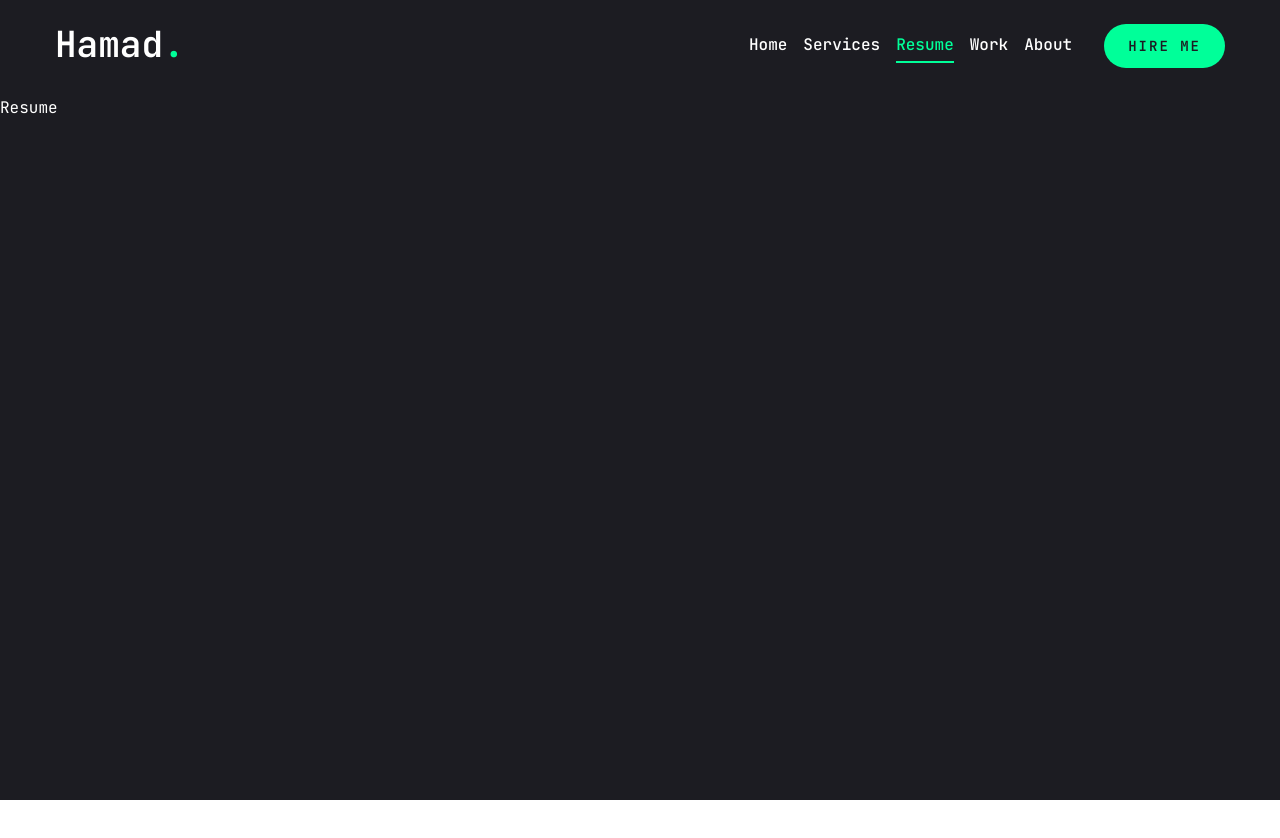
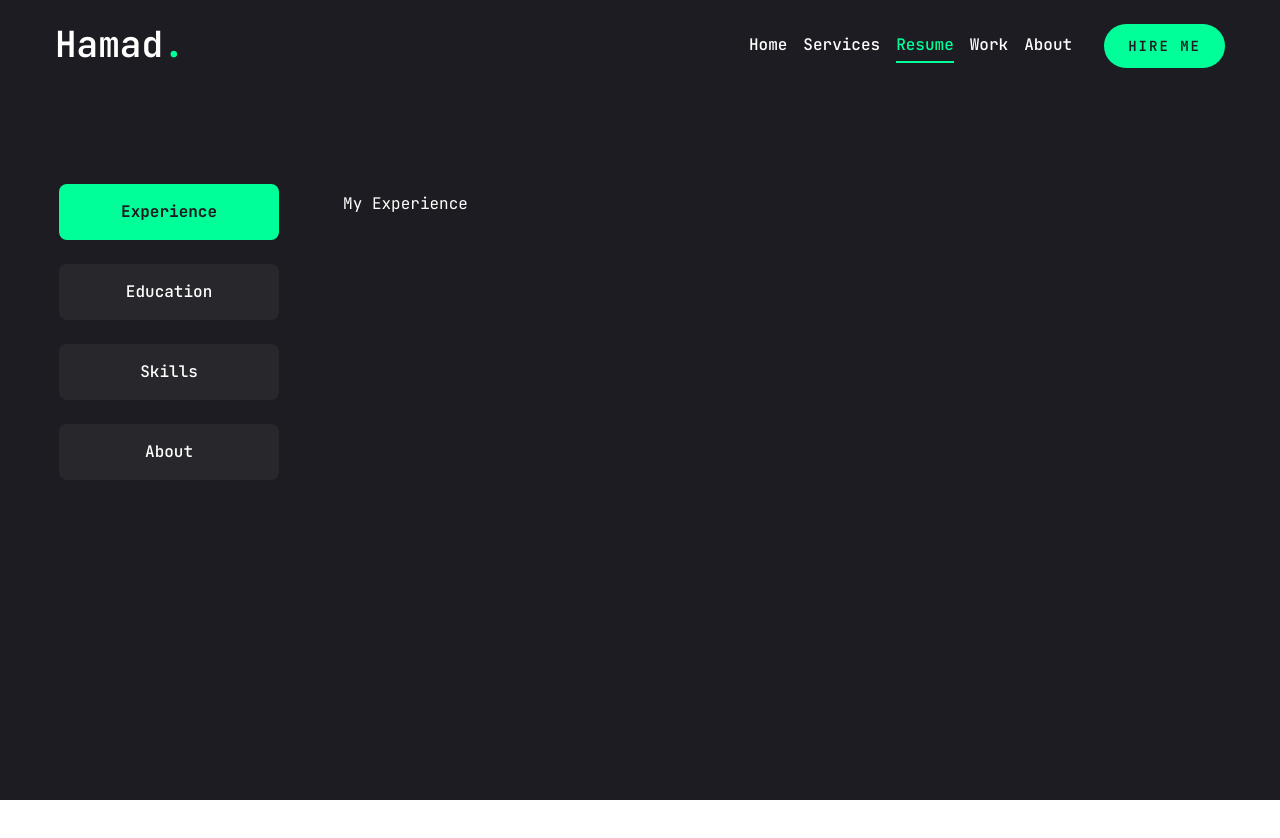
Before and after one commit to seersol92/next-js-portfolio, a Next.js app: page /resume in a window 1280 px wide. Shown: the top 838 px of the page. Built offline with nearby package versions, Linux system fonts and the light colour scheme.

Commit message:
resume tabs issues fixed

```diff
--- a/app/globals.css
+++ b/app/globals.css
@@ -20,6 +20,10 @@
         @apply text-[20px] md:text-[24px] leading-[1.1] font-semibold
     }
 
+    .tab-trigger[data-state="active"] {
+        @apply bg-accent text-primary font-bold shadow-sm;
+      }
+
     .text-outline {
         -webkit-text-stroke: 1px #ffffff;
     }
--- a/app/resume/page.tsx
+++ b/app/resume/page.tsx
@@ -1,5 +1,158 @@
+import { Tabs, TabsTrigger, TabsContent, TabsList } from "@/components/ui/tabs";
+import {
+  Tooltip,
+  TooltipTrigger,
+  TooltipProvider,
+  TooltipContent,
+} from "@/components/ui/tooltip";
+import './custom.css';
+
+const about = {
+  title: "About me",
+  description:
+    "Lorem ipsum dolor, sit amet consectetur adipisicing elit. Dolores explicabo eaque atque quae, repellat mollitia.",
+  info: [
+    {
+      fieldName: "Name",
+      fieldValue: "Hamad Hassan",
+    },
+    {
+      fieldName: "Phone",
+      fieldValue: "+92 306 705 1251",
+    },
+    {
+      fieldName: "Experince",
+      fieldValue: "8+ Years",
+    },
+    {
+      fieldName: "Eamil",
+      fieldValue: "hamad.seersol@gmail.com",
+    },
+    {
+      fieldName: "Freelance",
+      fieldValue: "Available",
+    },
+    {
+      fieldName: "Language",
+      fieldValue: "English",
+    },
+  ],
+};
+
+const experience = {
+  title: "My experince",
+  description:
+    "Lorem, ipsum dolor sit amet consectetur adipisicing elit. Laborum eaque deleniti ipsa, expedita quos molestias.",
+  info: [
+    {
+      compnay: "Seersol Inc.",
+      position: "Full Stack Developer",
+      duration: "2024 - Present",
+    },
+    {
+      compnay: "INF.se",
+      position: "Senior Laravel Developer",
+      duration: "2020 - 2023",
+    },
+    {
+      compnay: "Pixiders",
+      position: "Web Developer",
+      duration: "2018 - 2020",
+    },
+    {
+      compnay: "Tech Acdemy",
+      position: "Teacing",
+      duration: "2016 - 2017",
+    },
+  ],
+};
+
+const education = {
+  title: "My Education",
+  description:
+    "Lorem, ipsum dolor sit amet consectetur adipisicing elit. Laborum eaque deleniti ipsa, expedita quos molestias.",
+  info: [
+    {
+      compnay: "Codeacdemy",
+      degree: "Full Stack Developer Bootcamp",
+      duration: "2020",
+    },
+
+    {
+      compnay: "Tech Institute",
+      position: "Web Development Certification",
+      duration: "2016 - 2017",
+    },
+    {
+      compnay: "University Of Sargodha",
+      position: "Bachelor in Computer Science (BCS)",
+      duration: "2012 - 2016",
+    },
+  ],
+};
+
+const skills = {
+  title: "My Skills",
+  description:
+    "Lorem ipsum dolor sit amet consectetur adipisicing elit. Alias aliquid at amet laboriosam, eaque repellendus.",
+  list: [
+    {
+      icon: "",
+      name: "",
+    },
+    {
+      icon: "",
+      name: "",
+    },
+    {
+      icon: "",
+      name: "",
+    },
+    {
+      icon: "",
+      name: "",
+    },
+    {
+      icon: "",
+      name: "",
+    },
+    {
+      icon: "",
+      name: "",
+    },
+    {
+      icon: "",
+      name: "",
+    },
+    {
+      icon: "",
+      name: "",
+    },
+  ],
+};
+
 export default function page() {
-    return (
-      <main>Resume</main>
-    )
-  }
+  return (
+    <section className="min-h-[60vh] py-12 xl:py-0 flex items-center justify-center">
+      <div className="container mx-auto">
+        <Tabs
+          defaultValue="experience"
+          className="flex flex-col xl:flex-row gap-[60px]"
+        >
+          <TabsList className="flex flex-col gap-6 w-full xl:w-[300px] mx-auth xl:mx-0">
+            <TabsTrigger value="experience">Experience</TabsTrigger>
+            <TabsTrigger value="education">Education</TabsTrigger>
+            <TabsTrigger value="skills">Skills</TabsTrigger>
+            <TabsTrigger value="about">About</TabsTrigger>
+          </TabsList>
+          <div className="w-full">
+            <TabsContent value="experience">My Experience</TabsContent>
+            <TabsContent value="education">My Education</TabsContent>
+            <TabsContent value="skills">My Skills</TabsContent>
+            <TabsContent value="about">My About</TabsContent>
+          </div>
+        </Tabs>
+      </div>
+    </section>
+  );
+}
--- a/app/services/page.tsx
+++ b/app/services/page.tsx
@@ -38,9 +38,9 @@ export default function page() {
                     {service.id}
                   </div>
 
-                  <Link href={''} className="w-[60px] h-[60px] rounded-full flex justify-center items-center hover:bg-accent transition-all duration-500
+                  <Link href={''} className="w-[60px] bg-white h-[60px] rounded-full flex justify-center items-center hover:bg-accent transition-all duration-500
                    hover:-rotate-45 ">
-                    <FiArrowDownRight />
+                    <FiArrowDownRight className="text-primary text-3xl"/>
                   </Link>
                 </div>
 
--- /dev/null
+++ b/components/ui/tabs.tsx
@@ -0,0 +1,55 @@
+"use client"
+
+import * as React from "react"
+import * as TabsPrimitive from "@radix-ui/react-tabs"
+
+import { cn } from "@/lib/utils"
+
+const Tabs = TabsPrimitive.Root
+
+const TabsList = React.forwardRef<
+  React.ElementRef<typeof TabsPrimitive.List>,
+  React.ComponentPropsWithoutRef<typeof TabsPrimitive.List>
+>(({ className, ...props }, ref) => (
+  <TabsPrimitive.List
+    ref={ref}
+    className={cn(
+      "inline-flex h-auto rounded-md p-1 text-primary ",
+      className
+    )}
+    {...props}
+  />
+))
+TabsList.displayName = TabsPrimitive.List.displayName
+
+const TabsTrigger = React.forwardRef<
+  React.ElementRef<typeof TabsPrimitive.Trigger>,
+  React.ComponentPropsWithoutRef<typeof TabsPrimitive.Trigger>
+>(({ className, ...props }, ref) => (
+  <TabsPrimitive.Trigger
+    ref={ref}
+    className={cn(
+      " tab-trigger inline-flex  items-center w-full bg-[#27272c] hover:bg-accent-hover justify-center whitespace-nowrap text-white rounded-lg p-3 text-balance font-medium ring-offset-white transition-all  data-[state-active]:bg-accent data-[state-active]:text-primary  data-[state-active]:font-bold data-[state-active ]:shadow-sm",
+      className
+    )}
+    {...props}
+  />
+))
+TabsTrigger.displayName = TabsPrimitive.Trigger.displayName
+
+const TabsContent = React.forwardRef<
+  React.ElementRef<typeof TabsPrimitive.Content>,
+  React.ComponentPropsWithoutRef<typeof TabsPrimitive.Content>
+>(({ className, ...props }, ref) => (
+  <TabsPrimitive.Content
+    ref={ref}
+    className={cn(
+      "mt-2 ring-offset-white focus-visible:outline-none focus-visible:ring-2 focus-visible:ring-slate-950 focus-visible:ring-offset-2 dark:ring-offset-slate-950 dark:focus-visible:ring-slate-300",
+      className
+    )}
+    {...props}
+  />
+))
+TabsContent.displayName = TabsPrimitive.Content.displayName
+
+export { Tabs, TabsList, TabsTrigger, TabsContent }
--- a/package.json
+++ b/package.json
@@ -13,6 +13,7 @@
     "@radix-ui/react-scroll-area": "^1.1.0",
     "@radix-ui/react-select": "^2.1.1",
     "@radix-ui/react-slot": "^1.1.0",
+    "@radix-ui/react-tabs": "^1.1.0",
     "@radix-ui/react-tooltip": "^1.1.2",
     "class-variance-authority": "^0.7.0",
     "clsx": "^2.1.1",
```
Also changed, not shown: app/resume/custom.css (added), 1 other file (tests, documents, lock files or other folders).
